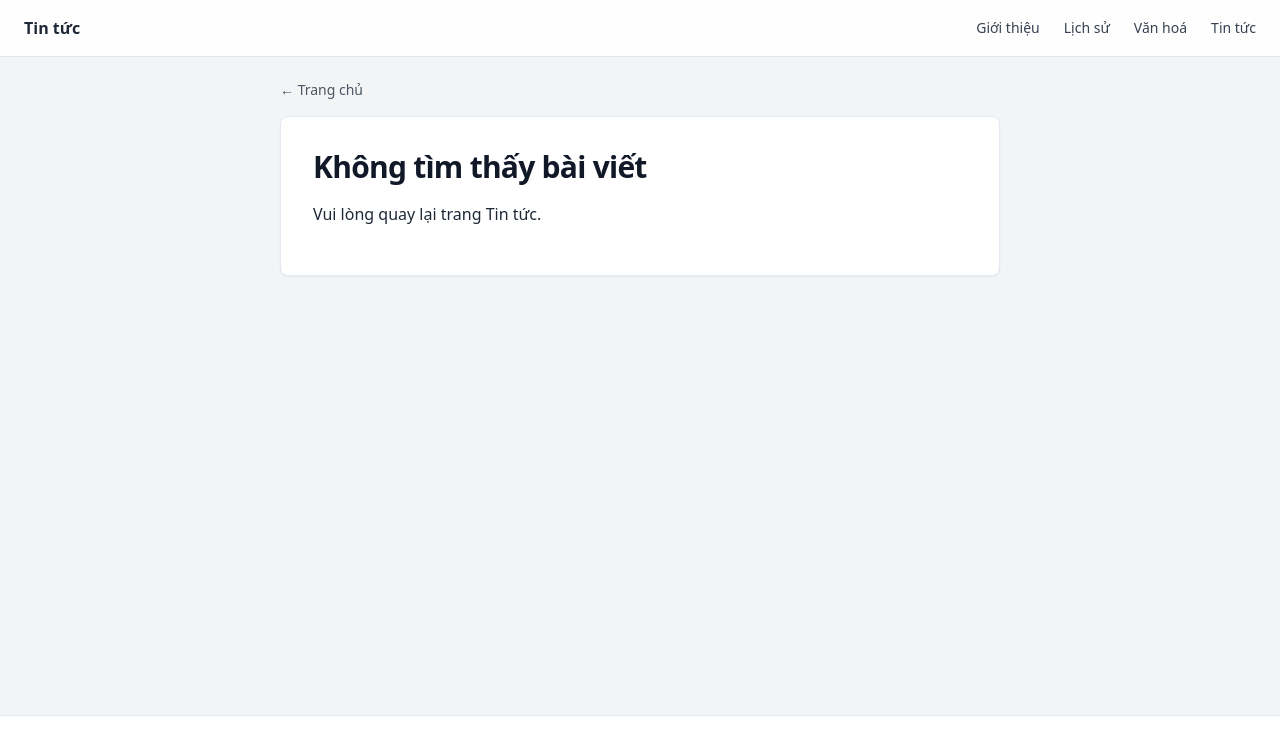
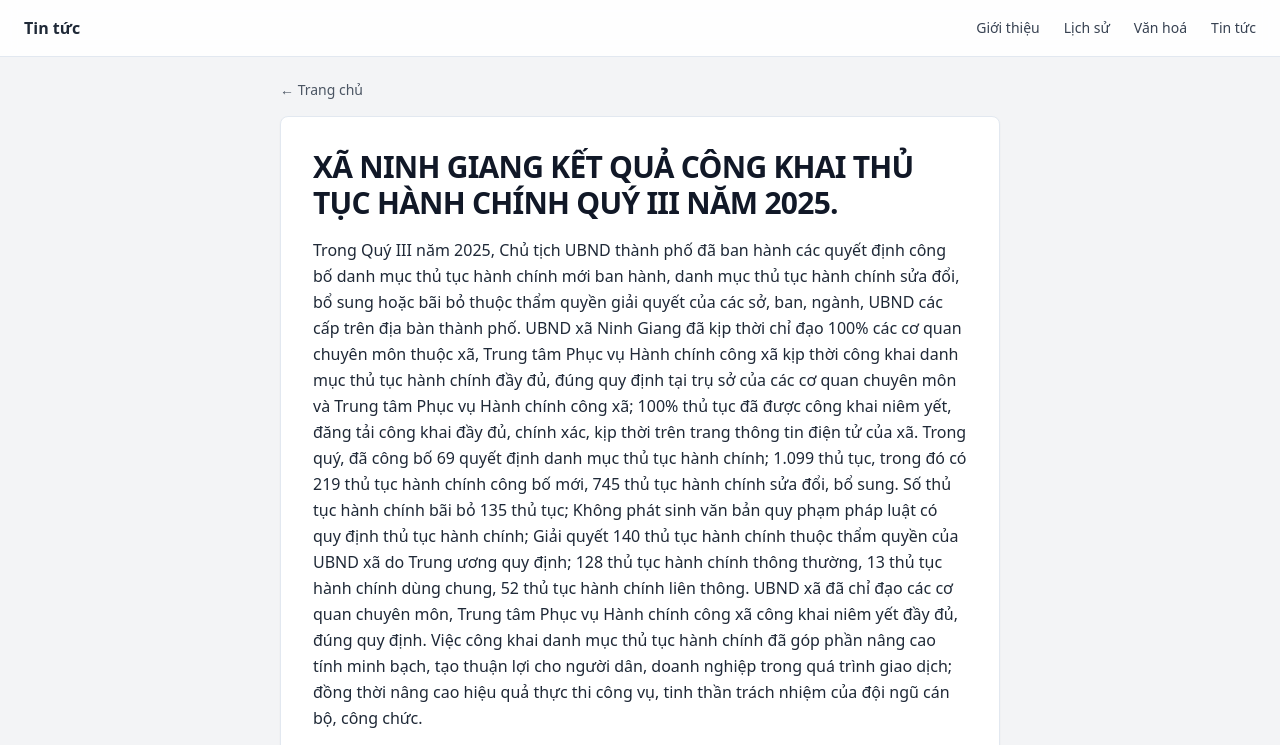
Before and after one commit to binh080410/Ninh-Giang-Website, a plain HTML site: page post.html in a window 1280 px wide. Shown: the top 745 px of the page. Drawn offline with nearby package versions, Linux system fonts and the light colour scheme.

Commit message:
sửa json load ảnh

```diff
--- a/post.html
+++ b/post.html
@@ -53,6 +53,7 @@
     </footer>
 
     <!-- Script -->
+<!-- Script -->
 <script>
   document.getElementById('y').textContent = new Date().getFullYear();
 
@@ -72,27 +73,48 @@
     }[c]));
   }
 
-      function render(title, content) {
+  function render(title, content, images) {
+    console.log('Render called with:', { title: title?.substring(0, 50) + '...', images }); // Debug: Kiểm tra data truyền vào
+
     const t = document.getElementById('readerTitle');
     const c = document.getElementById('readerContent');
     t.textContent = title || 'Bài viết';
+
     const blocks = (content || '').split(/\r?\n\s*\r?\n/);
-        const html = blocks.map(b => `<p class="mb-4">${escapeHTML(b).replace(/\r?\n/g, '<br>')}</p>`).join('');
+    let html = blocks.map(b => `<p class="mb-4">${escapeHTML(b).replace(/\r?\n/g, '<br>')}</p>`).join('');
+
+    if (images && images.length > 0) {
+      console.log('Rendering images:', images); // Debug: Xác nhận images được xử lý
+      const imagesHtml = images.map(img => {
+        // Thêm onload/onerror để debug load ảnh
+        return `<img src="${escapeHTML(img)}" alt="Hình ảnh bài viết" class="w-full h-auto my-4 rounded-lg shadow-md"
+                onerror="console.error('Image load failed:', '${img}')"
+                onload="console.log('Image loaded:', '${img}')">`;
+      }).join('');
+      html += `<div class="images-section mt-6">${imagesHtml}</div>`;
+      console.log('Images HTML added:', imagesHtml.substring(0, 100) + '...'); // Debug: Xem HTML sinh ra
+    } else {
+      console.warn('No images to render'); // Debug: Nếu mảng rỗng
+    }
+
     c.innerHTML = html || '<p class="text-gray-500">Không có nội dung.</p>';
+    console.log('Final HTML:', c.innerHTML.substring(0, 200) + '...'); // Debug: Xem output cuối
   }
 
   async function load() {
     const id = getIdFromQuery();
     const url = `posts/${id}.txt`;
+    console.log('Loading from URL:', url); // Debug: Xác nhận URL
 
     try {
       const res = await fetch(url);
       if (!res.ok) throw new Error('Not found');
-          const data = await res.json(); // ✅ chỉ xử lý JSON
-          render(data.title?.trim(), data.content?.trim());
+      const data = await res.json();
+      console.log('Fetched JSON:', data); // Debug: Toàn bộ data
+      render(data.title?.trim(), data.content?.trim(), data.images);
     } catch (e) {
+      console.error('Lỗi tải bài viết:', e);
       render('Không tìm thấy bài viết', 'Vui lòng quay lại trang Tin tức.');
-          console.error('Lỗi tải bài viết:', e);
     }
   }
 
```
Also changed, not shown: posts/1.txt. Lines whose indentation alone changed are shown as unchanged.
